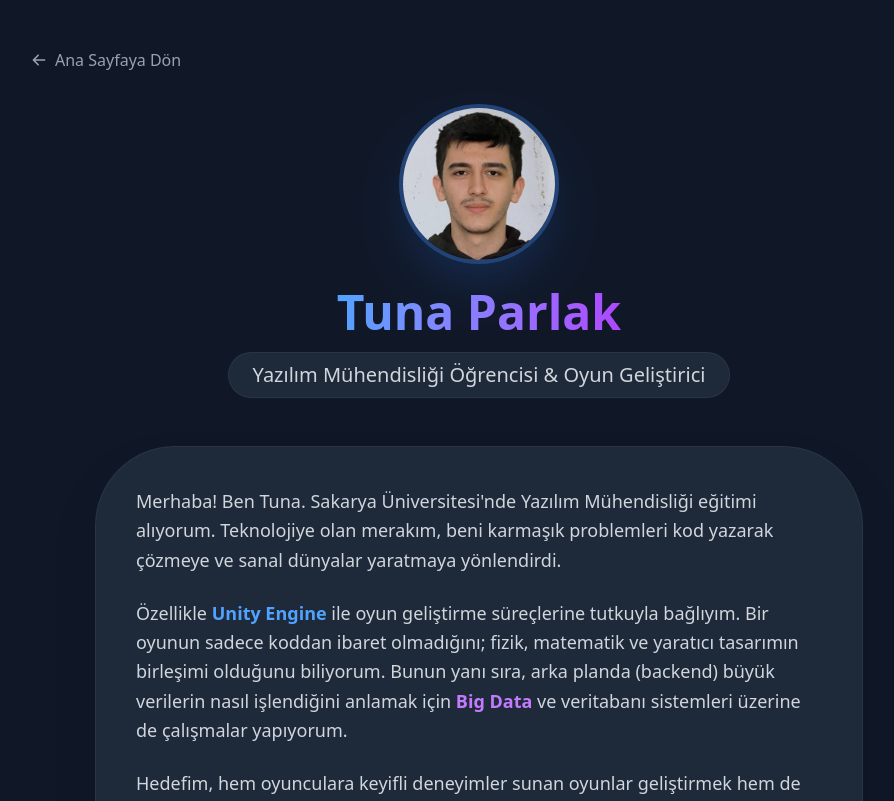
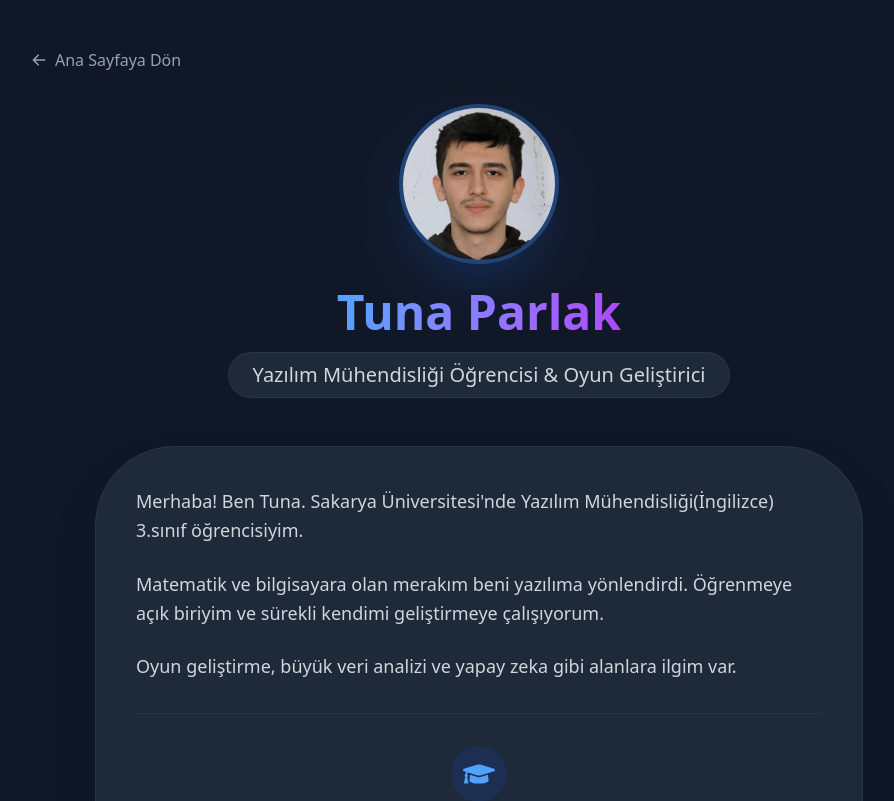
Before and after one commit to tunaparlak0/Personal_Website, a Next.js app: page /about in a window 1280 px wide. Shown: the top 801 px of the page, without its empty margins (161-1055 px from the left). Built offline with nearby package versions, Linux system fonts and the light colour scheme.

Commit message:
Yazılar düzenlendi

```diff
--- a/app/about/page.tsx
+++ b/app/about/page.tsx
@@ -74,24 +74,19 @@ export default function AboutPage() {
           className="mt-0 w-full bg-gray-800 p-10 rounded-[80px] border border-gray-700/50 shadow-2xl text-left space-y-6"
         >
           <p className="text-gray-300 leading-relaxed text-lg">
-            Merhaba! Ben Tuna. Sakarya Üniversitesi&apos;nde Yazılım Mühendisliği
-            eğitimi alıyorum. Teknolojiye olan merakım, beni karmaşık problemleri
-            kod yazarak çözmeye ve sanal dünyalar yaratmaya yönlendirdi.
+            Merhaba! Ben Tuna. Sakarya Üniversitesi&apos;nde Yazılım Mühendisliği(İngilizce)
+            3.sınıf öğrencisiyim.
           </p>
 
           <p className="text-gray-300 leading-relaxed text-lg">
-            Özellikle <strong className="text-blue-400">Unity Engine</strong> ile
-            oyun geliştirme süreçlerine tutkuyla bağlıyım. Bir oyunun sadece
-            koddan ibaret olmadığını; fizik, matematik ve yaratıcı tasarımın
-            birleşimi olduğunu biliyorum. Bunun yanı sıra, arka planda (backend)
-            büyük verilerin nasıl işlendiğini anlamak için{" "}
-            <strong className="text-purple-400">Big Data</strong> ve veritabanı
-            sistemleri üzerine de çalışmalar yapıyorum.
+            Matematik ve bilgisayara olan merakım beni yazılıma yönlendirdi.
+            Öğrenmeye açık biriyim ve sürekli kendimi geliştirmeye çalışıyorum.
+
           </p>
 
           <p className="text-gray-300 leading-relaxed text-lg">
-            Hedefim, hem oyunculara keyifli deneyimler sunan oyunlar geliştirmek
-            hem de ölçeklenebilir, sağlam yazılım mimarileri kurmak.
+            Oyun geliştirme, büyük veri analizi ve yapay zeka gibi alanlara ilgim var.
+
           </p>
 
           {/* Eğitim Bölümü */}
@@ -102,7 +97,7 @@ export default function AboutPage() {
             <div>
               <h3 className="text-xl font-bold text-white">Eğitim</h3>
               <p className="text-gray-400">
-                Sakarya Üniversitesi — Yazılım Mühendisliği (Lisans)
+                Sakarya Üniversitesi — Yazılım Mühendisliği (İngilizce)(Lisans)
               </p>
             </div>
           </div>
--- a/app/contact/page.tsx
+++ b/app/contact/page.tsx
@@ -91,9 +91,9 @@ export default function ContactPage() {
                 {/* Sol Taraf: Bilgiler */}
                 <div className="space-y-8">
                     <div>
-                        <h3 className="text-2xl font-semibold text-white mb-4">Bir projeniz mi var?</h3>
+                        <h3 className="text-2xl font-semibold text-white mb-4">İletişime geçmek için</h3>
                         <p className="text-gray-400 leading-relaxed text-lg">
-                            Oyun geliştirme, backend sistemleri veya iş birliği fırsatları için benimle iletişime geçebilirsiniz. Mesajlarınıza en kısa sürede dönüş yapacağım.
+                            İş/Staj, proje teklifleri, site için geri dönüş veya herhangi bir şey için eposta yolu ile benle iletişime geçebilirsiniz. Mesajlarınıza en kısa sürede dönüş yapacağım.
                         </p>
                     </div>
 
--- a/app/page.tsx
+++ b/app/page.tsx
@@ -92,7 +92,7 @@ export default function Home() {
               Merhaba, Ben <span className="text-transparent bg-clip-text bg-linear-to-r from-blue-400 to-purple-500">Tuna Parlak</span>
             </h1>
             <h2 className="text-2xl text-gray-300 font-light mt-4">
-              Yazılım Mühendisliği Öğrencisi & Oyun Geliştirici
+              Sakarya Üniversitesi Yazılım Mühendisliği 3.Sınıf Öğrencisi
             </h2>
             <h2 className="text-2xl text-gray-300 font-light mt-4">
               Site hala yapım aşamasında olup hakkımdaki bilgiler tam değildir.Test amaçlı yayında şuan.
@@ -108,9 +108,6 @@ export default function Home() {
             </a>
           </div>
 
-          <p className="text-gray-400 text-lg leading-relaxed max-w-xl">
-            Sakarya Üniversitesi&apos;nde eğitimime devam ediyorum. Kod yazarak karmaşık problemleri çözmeyi ve sanal dünyalar yaratmayı seviyorum.
-          </p>
 
           <div className="flex flex-wrap gap-4 justify-center mt-4">
             <Link href="/about" className="px-6 py-3 bg-blue-600 hover:bg-blue-700 rounded-lg font-medium transition-all shadow-lg flex items-center gap-2 text-white hover:-translate-y-1 group">
```
